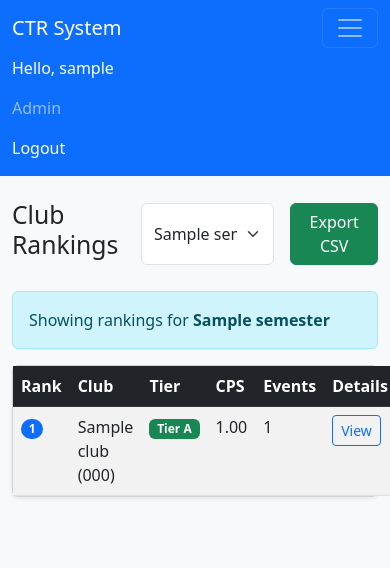
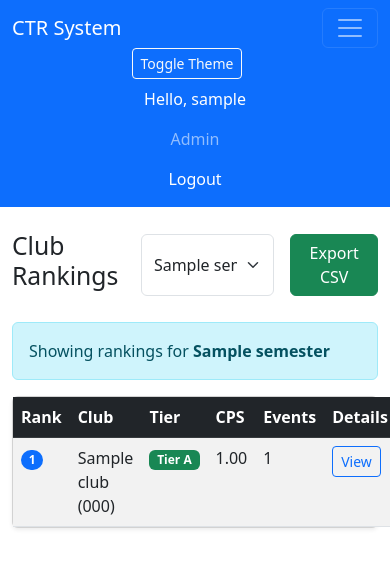
Before and after one commit to Harshil089/Club-Monitoring-Software, a Django app: page / in a window 390 px wide, after a click that opens the changed part. Shown: the top 568 px of the page. Run offline with Django 5.2, Linux system fonts and the light colour scheme; a user stored in the database is signed in; tables that the repository leaves empty hold one stand-in row (values such as "Sample post").

Commit message:
Add Dark Mode Toggle and Enable Admin UI Builder
- Added a 'Toggle Theme' button in the frontend navbar with JS-based light/dark mode persistence.
- Enabled Jazzmin UI Builder in Admin settings to allow theme customization.
- Ensured CSS compatibility with dynamic theming.
- Verified toggle functionality and UI responsiveness.

```diff
--- a/core/templates/core/base.html
+++ b/core/templates/core/base.html
@@ -6,7 +6,7 @@
     <title>CTR System</title>
     <link href="https://cdn.jsdelivr.net/npm/bootstrap@5.3.0/dist/css/bootstrap.min.css" rel="stylesheet">
   </head>
-  <body class="bg-light">
+  <body>
     <nav class="navbar navbar-expand-lg navbar-dark bg-primary mb-4">
       <div class="container">
         <a class="navbar-brand" href="{% url 'dashboard' %}">CTR System</a>
@@ -14,7 +14,12 @@
           <span class="navbar-toggler-icon"></span>
         </button>
         <div class="collapse navbar-collapse" id="navbarNav">
-          <ul class="navbar-nav ms-auto">
+          <ul class="navbar-nav ms-auto align-items-center">
+            <li class="nav-item me-3">
+                <button id="themeToggle" class="btn btn-sm btn-outline-light">
+                    Toggle Theme
+                </button>
+            </li>
             {% if user.is_authenticated %}
                 <li class="nav-item">
                     <span class="nav-link text-white">Hello, {{ user.username }}</span>
@@ -45,5 +50,22 @@
     </div>
 
     <script src="https://cdn.jsdelivr.net/npm/bootstrap@5.3.0/dist/js/bootstrap.bundle.min.js"></script>
+    <script>
+        document.addEventListener('DOMContentLoaded', () => {
+            const toggleBtn = document.getElementById('themeToggle');
+            const html = document.documentElement;
+
+            // Check local storage
+            const savedTheme = localStorage.getItem('theme') || 'light';
+            html.setAttribute('data-bs-theme', savedTheme);
+
+            toggleBtn.addEventListener('click', () => {
+                const currentTheme = html.getAttribute('data-bs-theme');
+                const newTheme = currentTheme === 'light' ? 'dark' : 'light';
+                html.setAttribute('data-bs-theme', newTheme);
+                localStorage.setItem('theme', newTheme);
+            });
+        });
+    </script>
   </body>
 </html>
--- a/ctr_project/settings.py
+++ b/ctr_project/settings.py
@@ -131,6 +131,8 @@ JAZZMIN_SETTINGS = {
     "copyright": "School of Computing Council",
     "search_model": ["core.Club", "core.Event"],
 
+    "show_ui_builder": True,
+
     # Top Menu
     "topmenu_links": [
         {"name": "Dashboard", "url": "dashboard", "permissions": ["auth.view_user"]},
```
